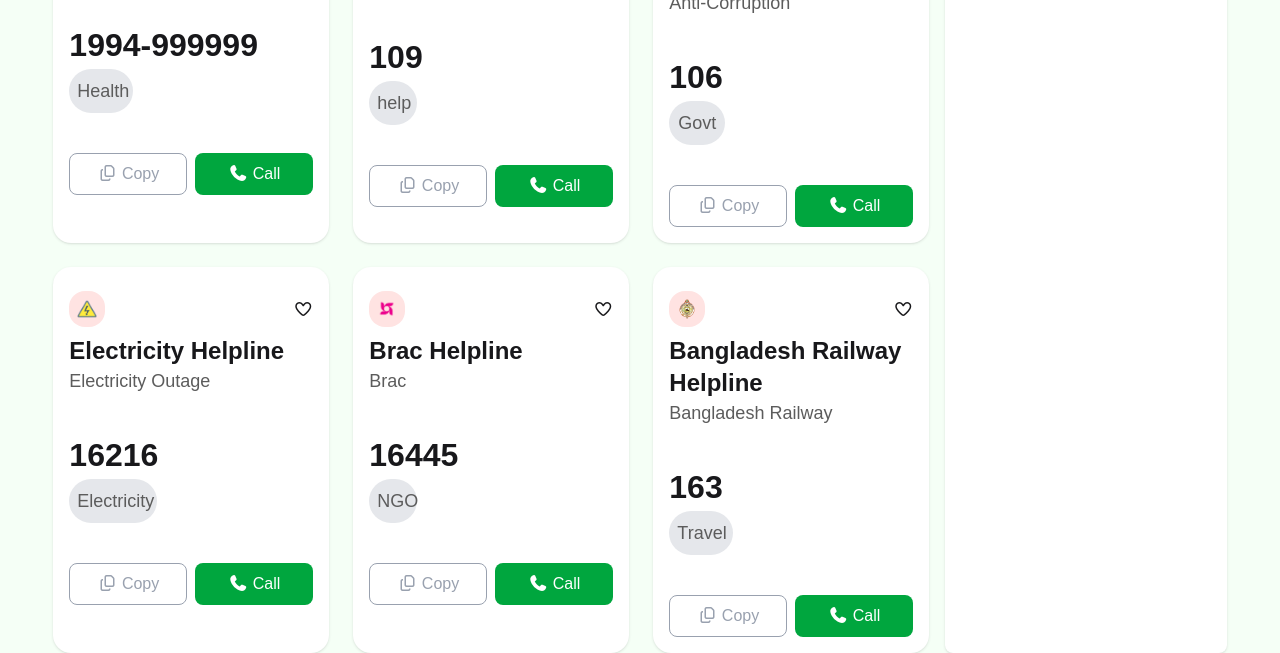
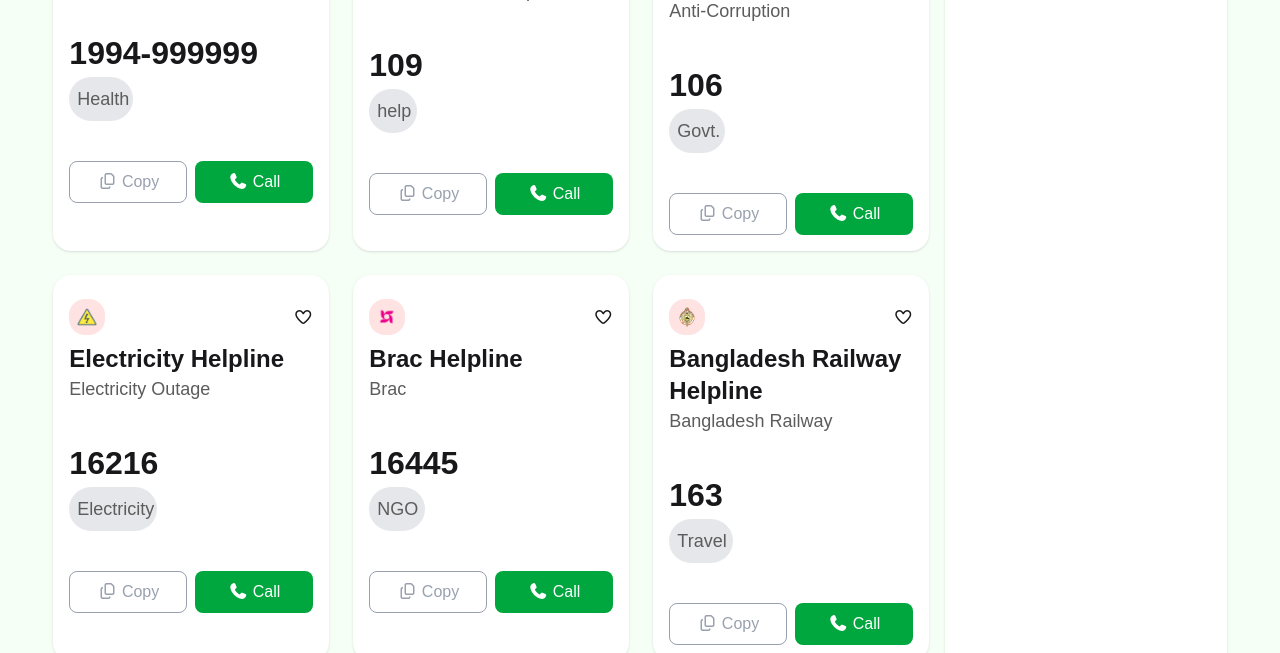
Before and after one commit to Anonnya01/emergency-hotline, a plain HTML site: page index.html in a window 1280 px wide. Shown: the part 1053-1706 px from the top of the page. Drawn offline with nearby package versions, Linux system fonts and the light colour scheme; a web font is replaced by a local one.

```diff
--- a/index.html
+++ b/index.html
@@ -26,7 +26,7 @@
   </head>
   <body class="bg-[#F5FFF6] hind-madurai-font">
     <!-- nab bar -->
-    <nav class="flex justify-between items-center max-w-[1440px] mx-auto mb-3">
+    <nav class="flex justify-between items-center max-w-[1440px] mx-auto mb-3 p-1">
       <!-- left -->
       <div class="items-center md:flex">
         <img src="assets/logo.png" class="w-12 m-2" alt="" />
@@ -265,7 +265,7 @@
               <p
                 class="w-14 p-2 text-center bg-gray-200 rounded-full text-[#5C5C5C] text-lg"
               >
-                Govt
+                Govt.
               </p>
               <!-- button -->
               <div class="flex justify-around gap-2 mt-10">
@@ -333,7 +333,7 @@
 
               <h1 class="text-[32px] font-bold mt-9">16445</h1>
               <p
-                class="w-12 p-2 text-center bg-gray-200 rounded-full text-[#5C5C5C] text-lg"
+                class="w-14 p-2 text-center bg-gray-200 rounded-full text-[#5C5C5C] text-lg"
               >
                 NGO
               </p>
```
Also changed, not shown: 1 other file.
